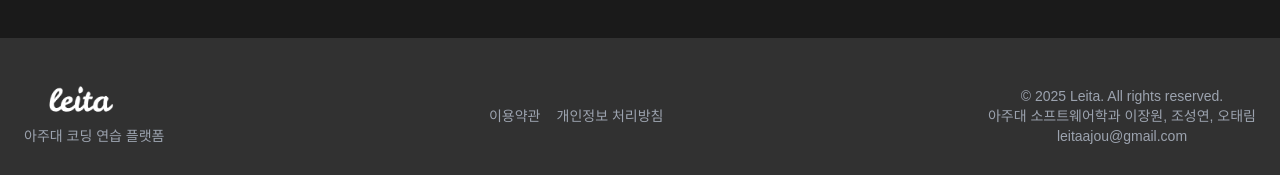
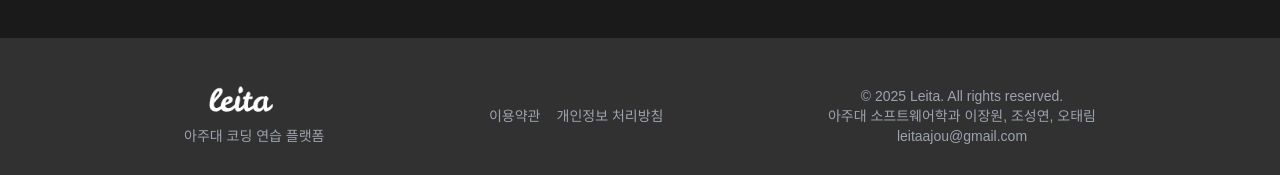
Before and after one commit to Hantorism/leita-client, a React (Create React App) app: page /study in a window 1280 px wide. Shown: the part 622-797 px from the top of the page. Built offline with nearby package versions, Linux system fonts and the light colour scheme; no server answers; a web font is replaced by a local one.

Commit message:
design: footer 디자인 수정

```diff
--- a/src/components/common/Footer.jsx
+++ b/src/components/common/Footer.jsx
@@ -5,7 +5,7 @@
 const Footer = () => {
     return (
         <footer className="bg-white bg-opacity-10 text-white py-8 font-lexend mt-auto text-center">
-            <div className="container mx-auto px-6 pt-4">
+            <div className="container mx-auto px-6 pt-4 w-[75%]">
                 <div className="flex flex-col md:flex-row justify-between items-center">
 
                     {/* 왼쪽 */}
```
